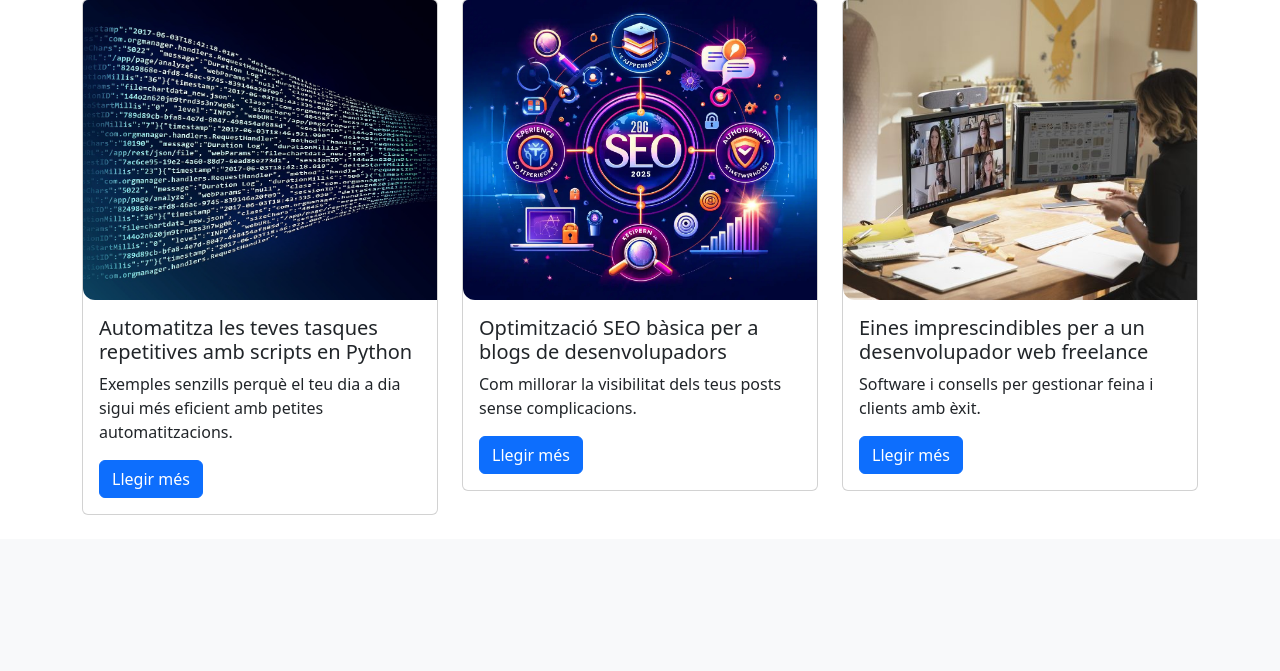
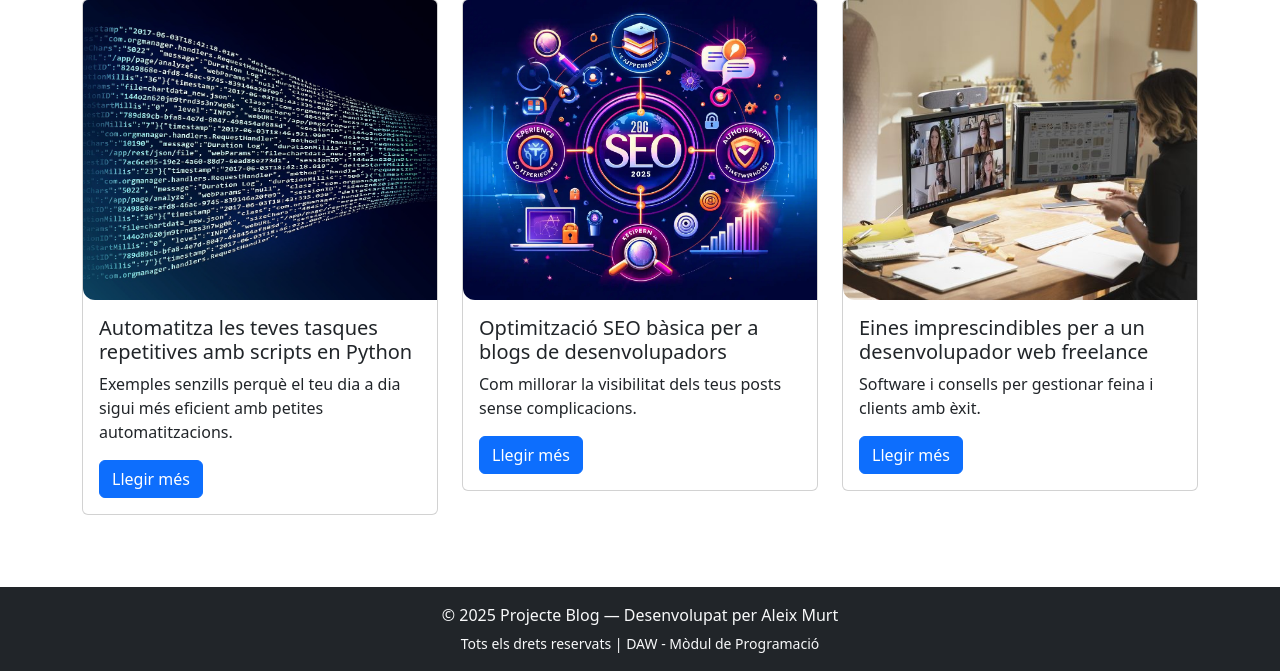
Before and after one commit to eto-4/MurtAleix-django-blog-project, a Django app: page / in a window 1280 px wide. Shown: the part 733-1404 px from the top of the page. Before the commit the page ends 1248 px from the top, so only its background shows below. Run offline with Django 5.2, Linux system fonts and the light colour scheme; data comes from the database, SQL or seed files in the repository.

Commit message:
Canvis en el diseny de pàgina web

```diff
--- a/blog/static/blog/css/style.css
+++ b/blog/static/blog/css/style.css
@@ -1,3 +1,19 @@
+/* CSS GLOBAL */
+
+html, body {
+  height: 100%;
+  margin: 0;
+  display: flex;
+  flex-direction: column;
+}
+
+#content {
+  flex: 1 0 auto; /* fa que el contingut ocupi l'espai restant */
+}
+
+footer {
+  flex-shrink: 0; /* no permet que el footer es redueixi */
+}
 
 /* Index HTML estils faltants */
 
--- a/blog/templates/blog/base.html
+++ b/blog/templates/blog/base.html
@@ -8,6 +8,7 @@
         <link href="https://cdn.jsdelivr.net/npm/bootstrap@5.3.3/dist/css/bootstrap.min.css" rel="stylesheet">
     </head>
     <body>
+        <div id="content">
             <nav class="navbar navbar-expand-lg navbar-light bg-light mb-4 sticky-top">
                 <div class="container-fluid">
                     <a class="navbar-brand" href="{% url 'home' %}">My Blog</a>
@@ -23,5 +24,12 @@
             <main class="container">
                 {% block content %}{% endblock %}
             </main>
+            </div>
+        <footer class="bg-dark text-light text-center py-3 mt-5">
+            <div class="container">
+                <p class="mb-1">&copy; {% now "Y" %} Projecte Blog — Desenvolupat per Aleix Murt</p>
+                <small class="mb-1">Tots els drets reservats | DAW - Mòdul de Programació</small>
+            </div>
+        </footer>
     </body>
 </html>
```
Lines whose indentation alone changed are shown as unchanged.
